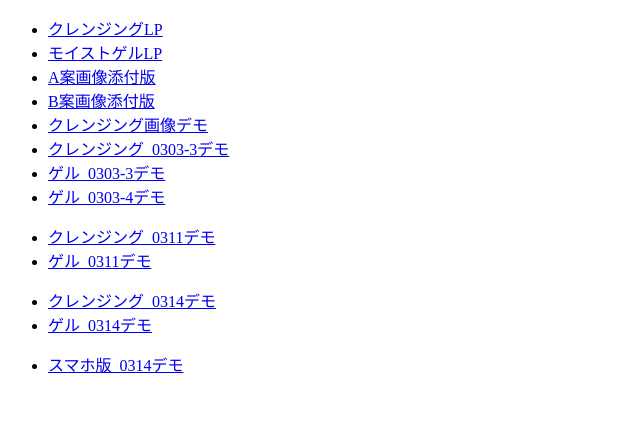
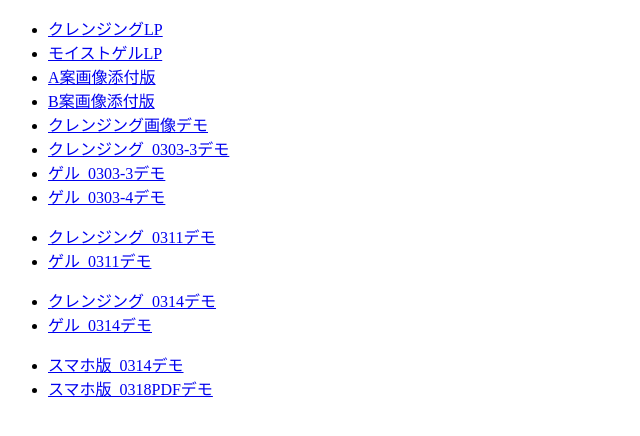
Before and after one commit to t-nishitani/lp-demo, a plain HTML site: page index.html in a window 1280 px wide. Shown: the whole page, without its empty margins (0-640 px from the left). Drawn offline with Linux system fonts and the light colour scheme.

Commit message:
モバイルデモPDF版

```diff
--- a/index.html
+++ b/index.html
@@ -28,6 +28,7 @@
         </ul>
         <ul>
             <li><a href="LP-mobile-0314.html">スマホ版_0314デモ</a></li>
+            <li><a href="images/LP-mobile-0318.pdf">スマホ版_0318PDFデモ</a></li>
         </ul>
     </div>
 </body>
```
Also changed, not shown: 1 other file.
